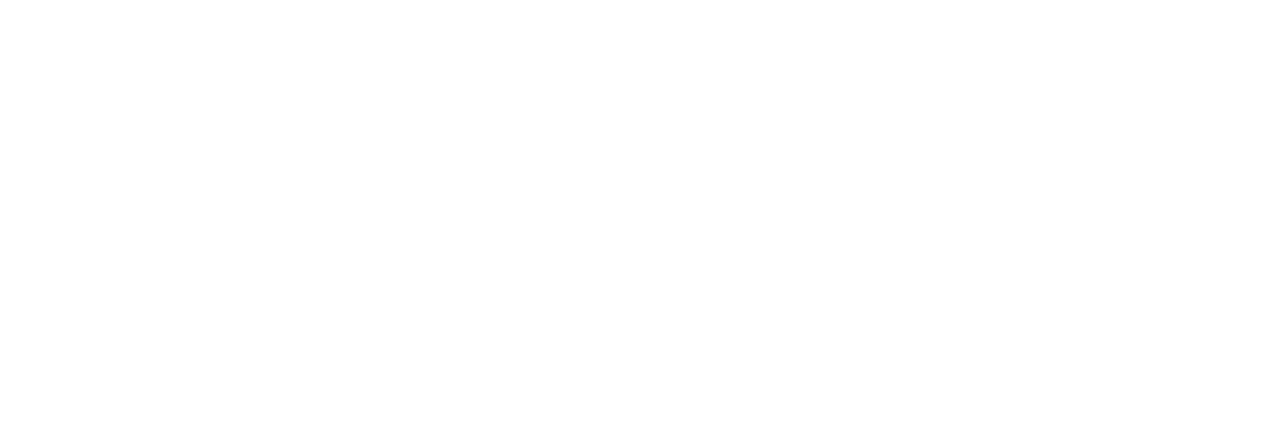
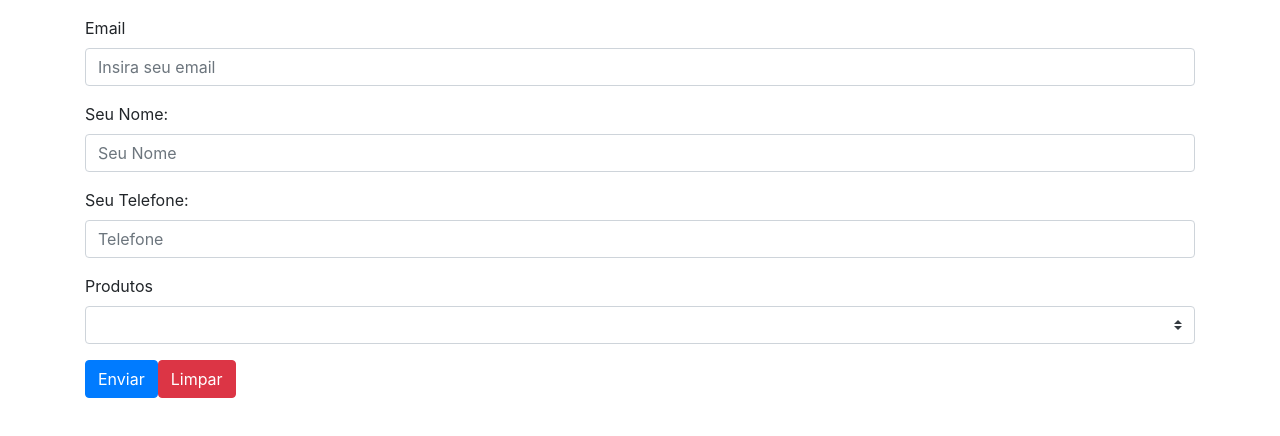
Before and after one commit to LUC4Slap/siteErica, a Nuxt app: page /pedido in a window 1280 px wide. Before the commit this address had no page. Shown: the top 436 px of the page. Built offline with nearby package versions, Linux system fonts and the light colour scheme.

Commit message:
Cria formulario de envio

```diff
--- a/components/Header.vue
+++ b/components/Header.vue
@@ -1,6 +1,6 @@
 <template>
   <header>
-    <h5>DOÇURAS DA ERICA</h5>
+    <h5>CHEIRINHO DE PÃO</h5>
   </header>
 </template>
 
--- a/components/Produtos.vue
+++ b/components/Produtos.vue
@@ -1,20 +1,26 @@
 <template>
   <main class="principal">
     <section class="prod1">
+      <NuxtLink to="/pedido">
         <img src="../assets/pao.jpeg" alt="Pão caseiro" />
         <p>Delicioso pão caseiro feito com ingrediente de primeira</p>
+      </NuxtLink>
     </section>
 
     <section class="prod2">
+      <NuxtLink to="/pedido">
         <div class="position">
           <img src="../assets/cuca.jpeg" alt="Pão caseiro" />
         </div>
         <p>Deliciosa cuca caseira feito com ingrediente de primeira</p>
+      </NuxtLink>
     </section>
 
     <section class="prod1">
+      <NuxtLink to="/pedido">
         <img src="../assets/rosca.jpeg" alt="Pão caseiro" />
         <p>Deliciosa rosca caseira feito com ingrediente de primeira</p>
+      </NuxtLink>
     </section>
   </main>
 </template>
@@ -35,6 +41,12 @@
     rgba(99, 49, 237, 0.61) 48.76%,
     #060399 100%
   );
+}
+
+a {
+  text-decoration: none;
+  color: #fff;
+  display: flex;
 }
 
 .alinhamento {
--- a/package.json
+++ b/package.json
@@ -9,9 +9,12 @@
     "generate": "nuxt generate"
   },
   "dependencies": {
+    "@emailjs/browser": "^3.7.0",
+    "axios": "^0.27.2",
     "bootstrap": "^4.6.1",
     "bootstrap-vue": "^2.21.2",
     "core-js": "^3.19.3",
+    "node-mailjet": "^5.1.1",
     "nuxt": "^2.15.8",
     "vue": "^2.6.14",
     "vue-server-renderer": "^2.6.14",
--- /dev/null
+++ b/pages/pedido.vue
@@ -0,0 +1,117 @@
+<template>
+  <div class="container mt-3">
+    <b-form ref="form" @submit.prevent="onSubmit" @reset="onReset" v-if="show">
+      <b-form-group id="input-group-1" label="Email" label-for="input-1">
+        <b-form-input
+          id="input-1"
+          v-model="form.email"
+          type="email"
+          placeholder="Insira seu email"
+          required
+        ></b-form-input>
+      </b-form-group>
+
+      <b-form-group id="input-group-2" label="Seu Nome:" label-for="input-2">
+        <b-form-input
+          id="input-2"
+          v-model="form.name"
+          placeholder="Seu Nome"
+          required
+        ></b-form-input>
+      </b-form-group>
+
+      <b-form-group
+        id="input-group-3"
+        label="Seu Telefone:"
+        label-for="input-2"
+      >
+        <b-form-input
+          id="input-2"
+          v-model="form.phone"
+          placeholder="Telefone"
+          type="number"
+          required
+        ></b-form-input>
+      </b-form-group>
+
+      <b-form-group id="input-group-4" label="Produtos" label-for="input-3">
+        <b-form-select
+          id="input-3"
+          v-model="form.food"
+          :options="foods"
+          required
+        ></b-form-select>
+      </b-form-group>
+
+      <b-button type="submit" variant="primary">Enviar</b-button>
+      <b-button type="reset" variant="danger">Limpar</b-button>
+    </b-form>
+    <!-- <b-card class="mt-3" header="Form Data Result">
+      <pre class="m-0">{{ form }}</pre>
+    </b-card> -->
+  </div>
+</template>
+
+<script>
+import axios from "axios";
+export default {
+  data() {
+    return {
+      form: {
+        email: "",
+        name: "",
+        phone: "",
+        food: null,
+      },
+      foods: ["Pão", "Cuca", "Rosca"],
+      show: true,
+    };
+  },
+  methods: {
+    async onSubmit(event) {
+      let data = {
+        text: `
+          nome: ${this.form.name}
+          email: ${this.form.email}
+          telefone: ${this.form.phone}
+          pedido: ${this.form.food}
+        `,
+        to: "+5567992210409",
+        from: "Site",
+      };
+      await axios.post(
+        "https://api.mailjet.com/v4/sms-send",
+        {
+          Authorization: "Bearer",
+          "Content-Type": "application/json",
+        },
+        data
+      );
+    },
+    onReset(event) {
+      event.preventDefault();
+      // Reset our form values
+      this.form.email = "";
+      this.form.name = "";
+      this.form.phone = "";
+      this.form.food = null;
+      // Trick to reset/clear native browser form validation state
+      this.show = false;
+      this.$nextTick(() => {
+        this.show = true;
+      });
+    },
+  },
+};
+</script>
+
+<style scoped>
+.cor {
+  background: linear-gradient(
+    114.34deg,
+    #7102ff 0.62%,
+    rgba(99, 49, 237, 0.61) 48.76%,
+    #060399 100%
+  );
+}
+</style>
```
Also changed, not shown: 1 other file (tests, documents, lock files or other folders). Lines whose indentation alone changed are shown as unchanged.
